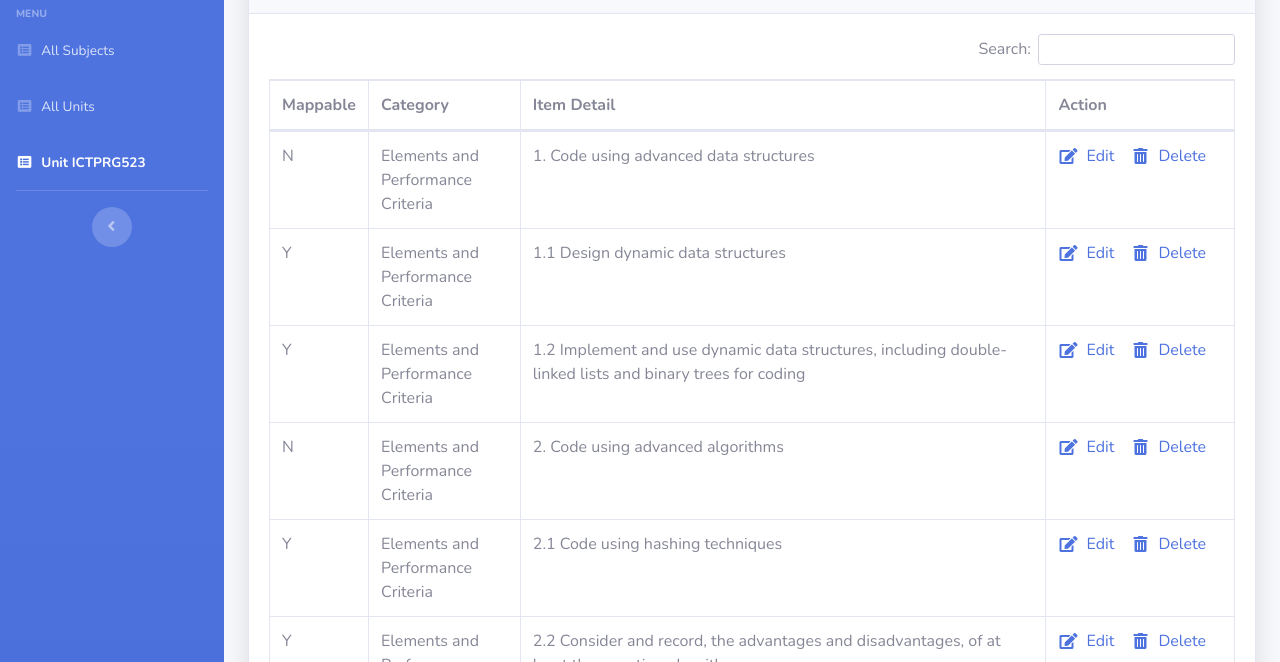
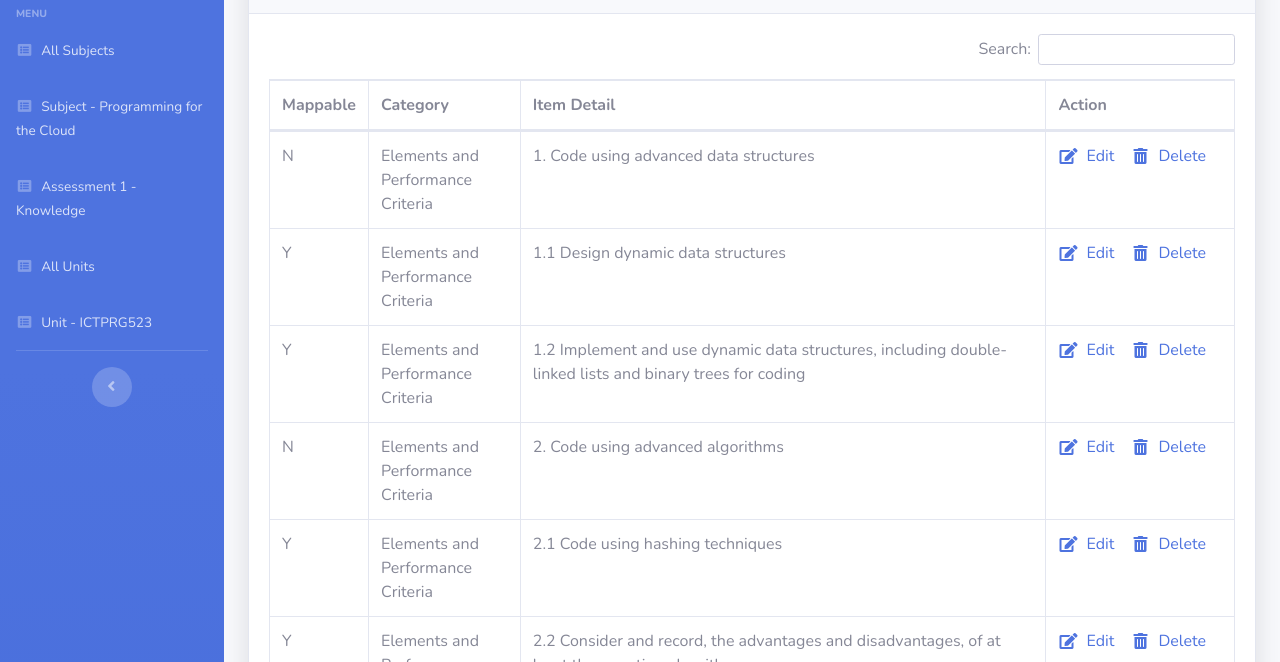
Before and after one commit to qiaoli116/TnL-mockup, a website with bundled scripts: page t&l-unit-ICTPRG523.html in a window 1280 px wide. Shown: the part 138-800 px from the top of the page. Built offline with nearby package versions, Linux system fonts and the light colour scheme.

Commit message:
Update t&l-unit-ICTPRG523.html

```diff
--- a/t&l-unit-ICTPRG523.html
+++ b/t&l-unit-ICTPRG523.html
@@ -59,6 +59,7 @@
         Menu
       </div>
 
+
       <!-- Nav Item - Charts -->
       <li class="nav-item">
         <a class="nav-link" href="t&l-subject-list.html">
@@ -66,15 +67,26 @@
           <span>All Subjects</span></a>
       </li>
       <li class="nav-item">
+        <a class="nav-link" href="t&l-unit-Programming-for-the-Cloud.html">
+          <i class="fas fa-fw fa-list-alt"></i>
+          <span>Subject - Programming for the Cloud</span></a>
+      </li>
+      <li class="nav-item">
+        <a class="nav-link" href="404.html">
+          <i class="fas fa-fw fa-list-alt"></i>
+          <span>Assessment 1 - Knowledge</span></a>
+      </li>
+      <li class="nav-item">
         <a class="nav-link" href="t&l-unit-list.html">
           <i class="fas fa-fw fa-list-alt"></i>
           <span>All Units</span></a>
       </li>
-      <li class="nav-item active">
+      <li class="nav-item">
         <a class="nav-link" href="t&l-unit-ICTPRG523.html">
           <i class="fas fa-fw fa-list-alt"></i>
-          <span>Unit ICTPRG523</span></a>
+          <span>Unit - ICTPRG523</span></a>
       </li>
+
 
       <!-- Divider -->
       <hr class="sidebar-divider d-none d-md-block">
```
